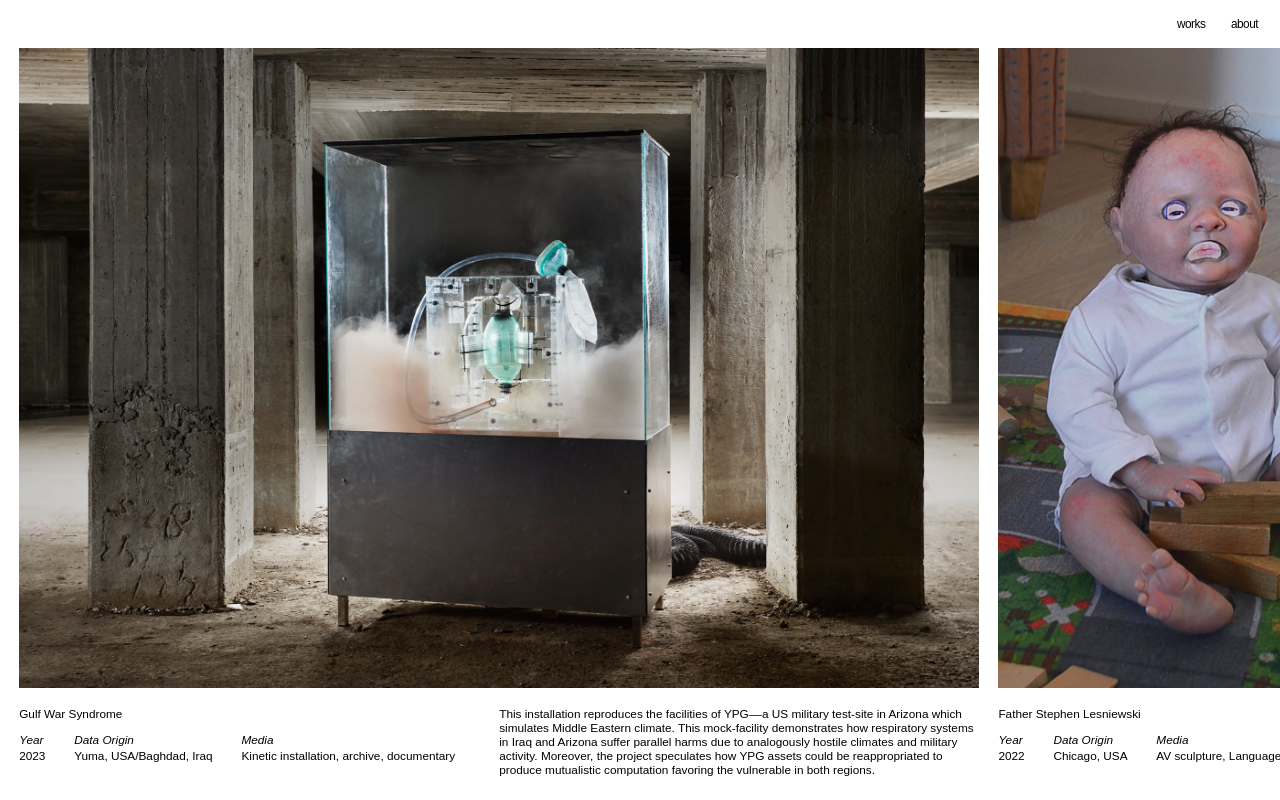
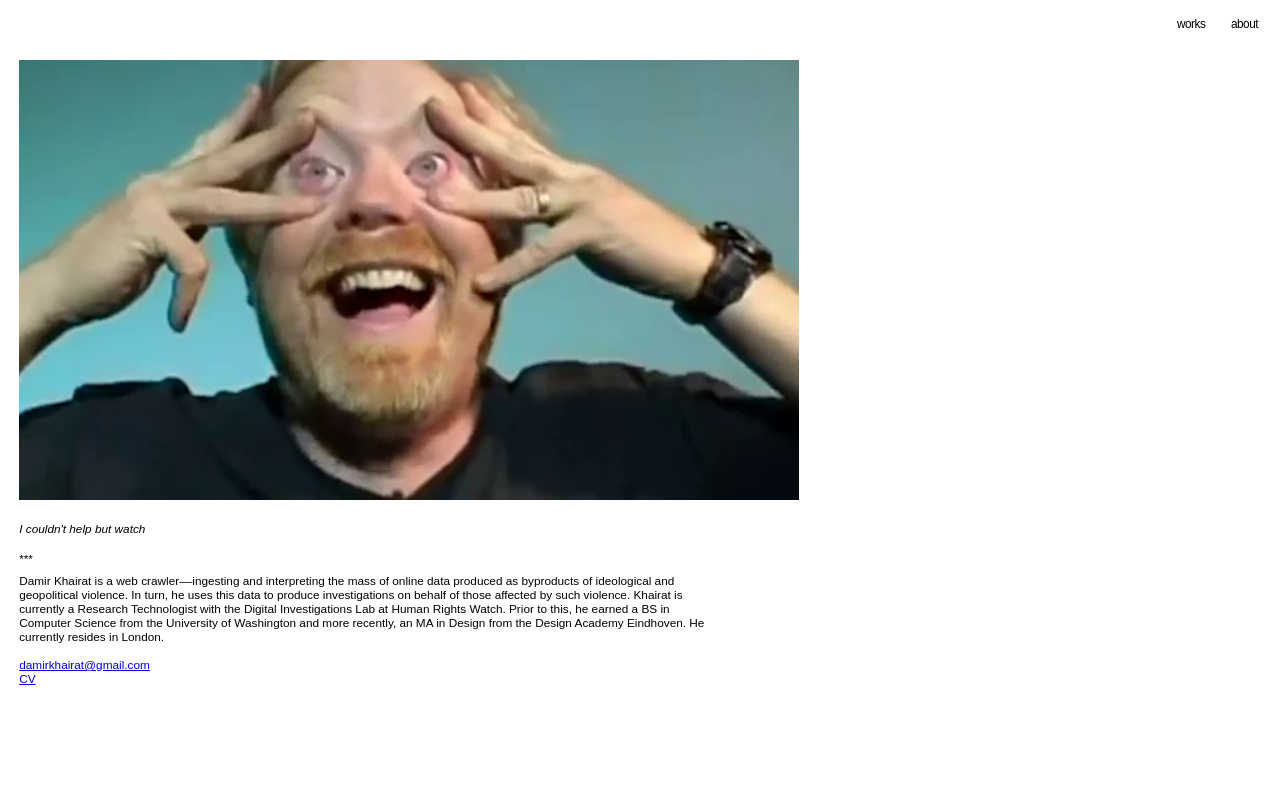
Before and after one commit to damirkhairat/sleepingonaspeedway, a React (Create React App) app: page / in a window 1280 px wide. Built offline with nearby package versions, Linux system fonts and the light colour scheme.

Commit message:
updated default page

```diff
--- a/public/index.html
+++ b/public/index.html
@@ -29,7 +29,7 @@
   <meta name="viewport" content="width=device-width, initial-scale=1" />
   <meta name="theme-color" content="#000000" />
   <meta name="Damir Khairat" content="Damir Khairat" />
-  <meta name="description" content="web crawler | researcher" />
+  <meta name="description" content="web crawler" />
   <!--
       manifest.json provides metadata used when your web app is installed on a
       user's mobile device or desktop. See https://developers.google.com/web/fundamentals/web-app-manifest/
--- a/src/App.js
+++ b/src/App.js
@@ -35,13 +35,13 @@ export default function App() {
 
   return (
     <div>
-      <meta name="description" content="web crawler | researcher" />
+      <meta name="description" content="web crawler" />
       <WindowContext.Provider value={{ browserWindow: browserWindow }}>
         <NavBar />
         <Routes>
-          <Route exact path="/" Component={WorksPage} />
+          <Route exact path="/" Component={AboutPage} />
+          <Route exact path="/about" Component={AboutPage} />
           <Route exact path="/works" Component={WorksPage} />
-          <Route exact path="/about" Component={AboutPage} />
           <Route path='/projects/*' Component={ProjectPage} />
           <Route path="*" element={<Navigate to="/" replace={true} />} />
         </Routes>
```
